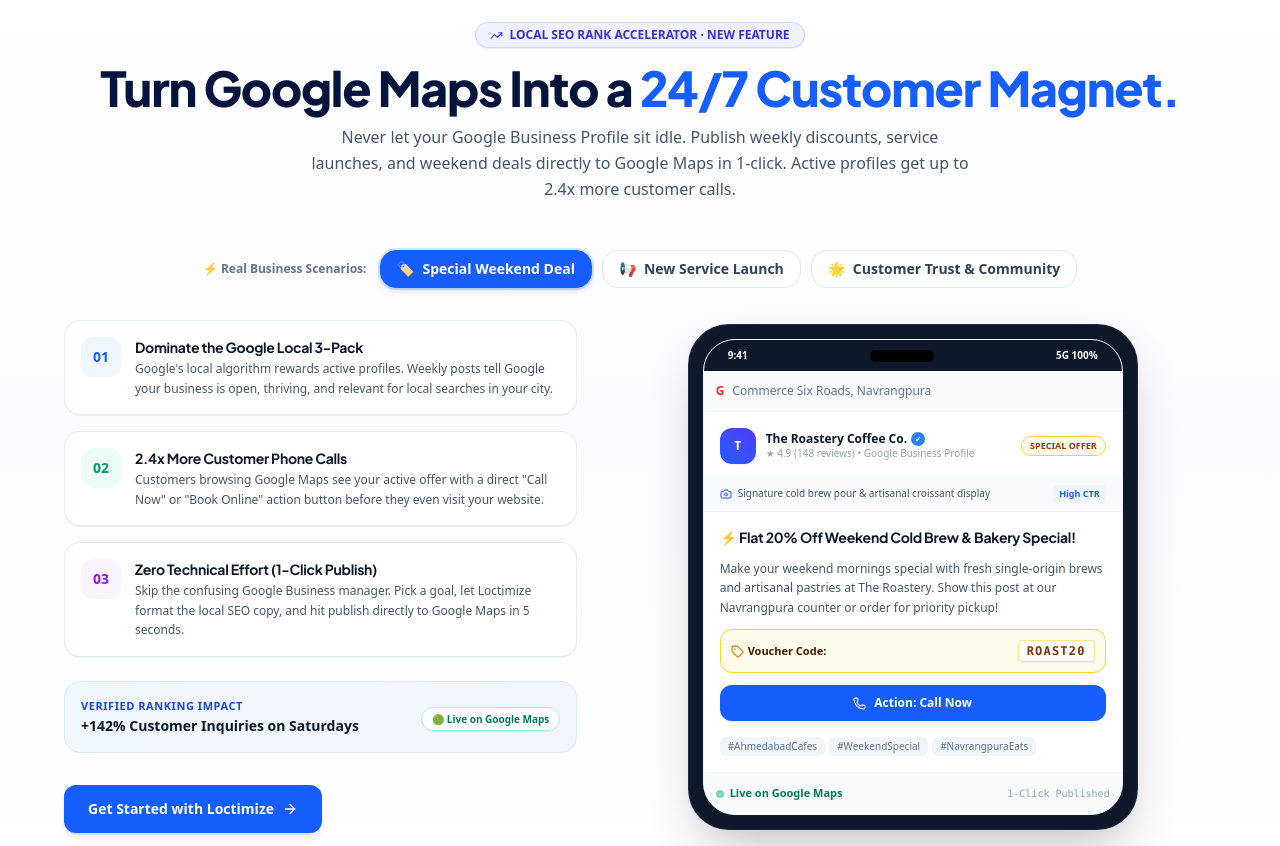
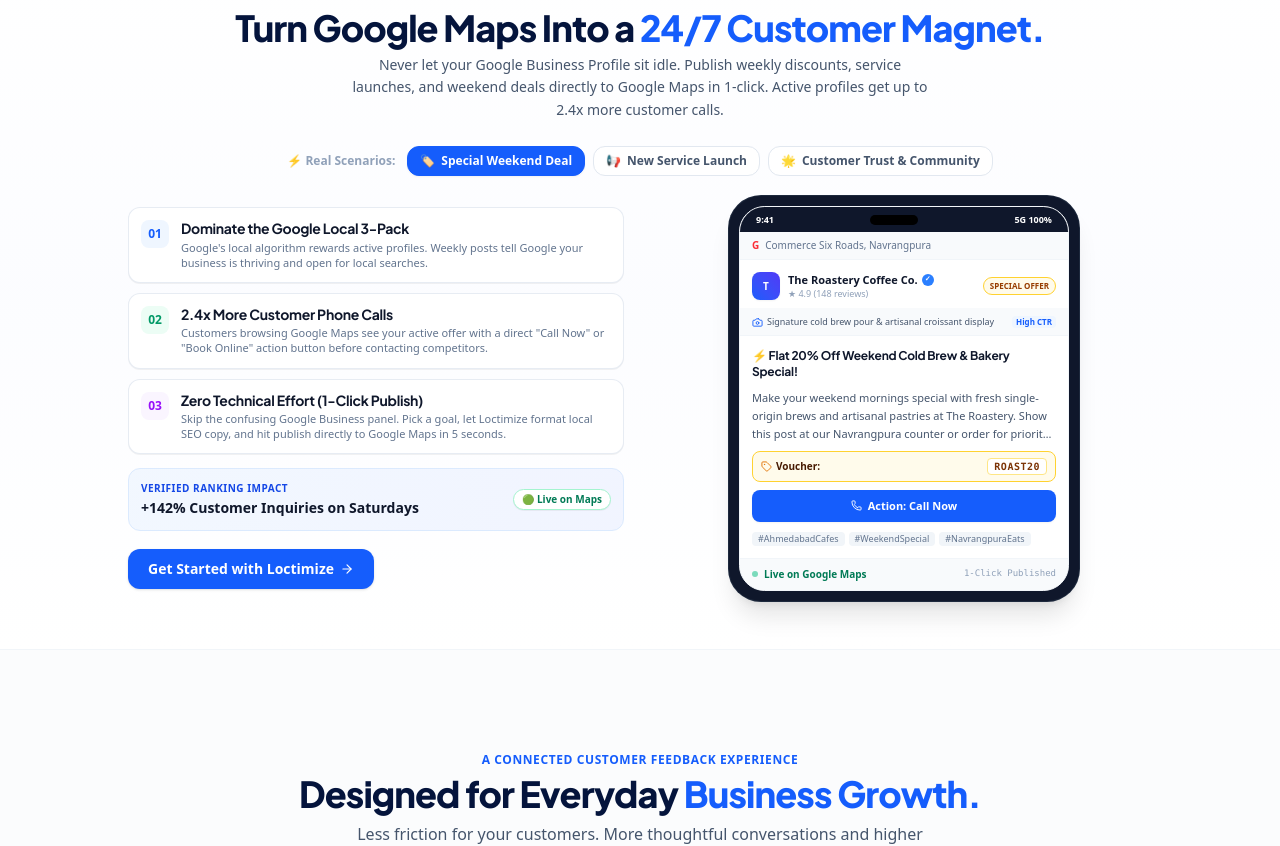
Before and after one commit to student-smi/google-review-, a React (Vite) app: page / in a window 1280 px wide. Shown: the part 6051-6897 px from the top of the page. Built offline with nearby package versions, Linux system fonts and the light colour scheme.

Commit message:
fix(landing): make Google Posts showcase section compact and viewport-friendly for standard laptop screens

```diff
--- a/src/pages/LandingPage.tsx
+++ b/src/pages/LandingPage.tsx
@@ -1259,25 +1259,25 @@ export function LandingPage() {
         whileInView="visible"
         viewport={{ once: true, amount: 0.15 }}
         variants={fadeInUp}
-        className="scroll-mt-20 py-16 sm:py-20 lg:py-24 px-4 sm:px-6 lg:px-8 bg-gradient-to-b from-white via-indigo-50/25 to-white border-t border-slate-100 flex items-center justify-center"
+        className="scroll-mt-20 py-8 sm:py-10 lg:py-12 px-4 sm:px-6 lg:px-8 bg-gradient-to-b from-white via-indigo-50/20 to-white border-t border-slate-100 flex items-center justify-center"
       >
-        <div className="max-w-6xl w-full">
-          <div className="text-center mb-10 sm:mb-12">
-            <div className="inline-flex items-center gap-1.5 bg-indigo-50 border border-indigo-200/80 rounded-full px-3.5 py-1 text-xs font-bold text-indigo-700 mb-3 shadow-2xs">
-              <TrendingUp size={13} className="text-indigo-600" />
+        <div className="max-w-5xl w-full">
+          <div className="text-center mb-5 sm:mb-6">
+            <div className="inline-flex items-center gap-1.5 bg-indigo-50 border border-indigo-200/80 rounded-full px-3 py-0.5 text-[11px] font-bold text-indigo-700 mb-2 shadow-2xs">
+              <TrendingUp size={12} className="text-indigo-600" />
               <span>LOCAL SEO RANK ACCELERATOR · NEW FEATURE</span>
             </div>
-            <h2 className="text-3xl sm:text-4xl lg:text-5xl font-extrabold text-[#04143c] tracking-tight mt-1 mb-3">
+            <h2 className="text-2xl sm:text-3xl lg:text-4xl font-extrabold text-[#04143c] tracking-tight mt-0.5 mb-1.5">
               Turn Google Maps Into a <span className="text-blue-600">24/7 Customer Magnet.</span>
             </h2>
-            <p className="text-slate-600 text-sm sm:text-base max-w-2xl mx-auto leading-relaxed">
+            <p className="text-slate-600 text-xs sm:text-sm max-w-xl mx-auto leading-relaxed">
               Never let your Google Business Profile sit idle. Publish weekly discounts, service launches, and weekend deals directly to Google Maps in 1-click. Active profiles get up to 2.4x more customer calls.
             </p>
           </div>
 
           {/* Scenario Tabs */}
-          <div className="flex flex-wrap items-center justify-center gap-2.5 mb-8">
-            <span className="text-xs font-bold text-slate-500 mr-1 hidden sm:inline">⚡ Real Business Scenarios:</span>
+          <div className="flex flex-wrap items-center justify-center gap-2 mb-5">
+            <span className="text-xs font-bold text-slate-400 mr-1 hidden sm:inline">⚡ Real Scenarios:</span>
             {googlePostScenarios.map((scenario, sIdx) => {
               const isSelected = activePostScenario === sIdx;
               return (
@@ -1285,10 +1285,10 @@ export function LandingPage() {
                   key={sIdx}
                   type="button"
                   onClick={() => setActivePostScenario(sIdx)}
-                  className={`px-4 py-2 rounded-2xl text-xs sm:text-sm font-bold transition-all flex items-center gap-2 cursor-pointer border ${
+                  className={`px-3 py-1.5 rounded-xl text-xs font-bold transition-all flex items-center gap-1.5 cursor-pointer border ${
                     isSelected
-                      ? 'bg-blue-600 text-white border-blue-600 shadow-md ring-2 ring-blue-500/20'
-                      : 'bg-white text-slate-700 border-slate-200 hover:bg-slate-50 hover:border-slate-300'
+                      ? 'bg-blue-600 text-white border-blue-600 shadow-xs'
+                      : 'bg-white text-slate-600 border-slate-200 hover:bg-slate-50 hover:border-slate-300'
                   }`}
                 >
                   <span>{scenario.categoryIcon}</span>
@@ -1299,110 +1299,108 @@ export function LandingPage() {
           </div>
 
           {/* Interactive 2-Column Showcase */}
-          <div className="grid grid-cols-1 lg:grid-cols-[1.1fr_1.3fr] gap-8 items-center">
+          <div className="grid grid-cols-1 lg:grid-cols-[1.1fr_1.1fr] gap-6 lg:gap-8 items-center">
             {/* Left: Strategic Value & Benefits */}
-            <div className="space-y-6">
-              <div className="space-y-4">
-                <div className="flex items-start gap-3.5 bg-white p-4 rounded-2xl border border-slate-200/80 shadow-2xs">
-                  <div className="w-10 h-10 rounded-xl bg-blue-50 text-blue-600 font-black text-sm flex items-center justify-center shrink-0">
+            <div className="space-y-3.5">
+              <div className="space-y-2.5">
+                <div className="flex items-start gap-3 bg-white p-3 rounded-xl border border-slate-200/80 shadow-2xs">
+                  <div className="w-7 h-7 rounded-lg bg-blue-50 text-blue-600 font-black text-xs flex items-center justify-center shrink-0">
                     01
                   </div>
                   <div>
-                    <h3 className="text-sm font-bold text-slate-900">Dominate the Google Local 3-Pack</h3>
-                    <p className="text-xs text-slate-600 mt-0.5 leading-relaxed">
-                      Google's local algorithm rewards active profiles. Weekly posts tell Google your business is open, thriving, and relevant for local searches in your city.
+                    <h3 className="text-xs sm:text-sm font-bold text-slate-900 leading-tight">Dominate the Google Local 3-Pack</h3>
+                    <p className="text-[11px] text-slate-500 mt-0.5 leading-snug">
+                      Google's local algorithm rewards active profiles. Weekly posts tell Google your business is thriving and open for local searches.
                     </p>
                   </div>
                 </div>
 
-                <div className="flex items-start gap-3.5 bg-white p-4 rounded-2xl border border-slate-200/80 shadow-2xs">
-                  <div className="w-10 h-10 rounded-xl bg-emerald-50 text-emerald-600 font-black text-sm flex items-center justify-center shrink-0">
+                <div className="flex items-start gap-3 bg-white p-3 rounded-xl border border-slate-200/80 shadow-2xs">
+                  <div className="w-7 h-7 rounded-lg bg-emerald-50 text-emerald-600 font-black text-xs flex items-center justify-center shrink-0">
                     02
                   </div>
                   <div>
-                    <h3 className="text-sm font-bold text-slate-900">2.4x More Customer Phone Calls</h3>
-                    <p className="text-xs text-slate-600 mt-0.5 leading-relaxed">
-                      Customers browsing Google Maps see your active offer with a direct "Call Now" or "Book Online" action button before they even visit your website.
+                    <h3 className="text-xs sm:text-sm font-bold text-slate-900 leading-tight">2.4x More Customer Phone Calls</h3>
+                    <p className="text-[11px] text-slate-500 mt-0.5 leading-snug">
+                      Customers browsing Google Maps see your active offer with a direct "Call Now" or "Book Online" action button before contacting competitors.
                     </p>
                   </div>
                 </div>
 
-                <div className="flex items-start gap-3.5 bg-white p-4 rounded-2xl border border-slate-200/80 shadow-2xs">
-                  <div className="w-10 h-10 rounded-xl bg-purple-50 text-purple-600 font-black text-sm flex items-center justify-center shrink-0">
+                <div className="flex items-start gap-3 bg-white p-3 rounded-xl border border-slate-200/80 shadow-2xs">
+                  <div className="w-7 h-7 rounded-lg bg-purple-50 text-purple-600 font-black text-xs flex items-center justify-center shrink-0">
                     03
                   </div>
                   <div>
-                    <h3 className="text-sm font-bold text-slate-900">Zero Technical Effort (1-Click Publish)</h3>
-                    <p className="text-xs text-slate-600 mt-0.5 leading-relaxed">
-                      Skip the confusing Google Business manager. Pick a goal, let Loctimize format the local SEO copy, and hit publish directly to Google Maps in 5 seconds.
+                    <h3 className="text-xs sm:text-sm font-bold text-slate-900 leading-tight">Zero Technical Effort (1-Click Publish)</h3>
+                    <p className="text-[11px] text-slate-500 mt-0.5 leading-snug">
+                      Skip the confusing Google Business panel. Pick a goal, let Loctimize format local SEO copy, and hit publish directly to Google Maps in 5 seconds.
                     </p>
                   </div>
                 </div>
               </div>
 
               {/* Real Impact Metric Card */}
-              <div className="p-4 rounded-2xl bg-gradient-to-r from-blue-50/80 to-indigo-50/80 border border-blue-100 flex items-center justify-between">
+              <div className="p-3 rounded-xl bg-gradient-to-r from-blue-50/80 to-indigo-50/80 border border-blue-100 flex items-center justify-between">
                 <div>
-                  <p className="text-[11px] font-bold uppercase tracking-wider text-blue-700">Verified Ranking Impact</p>
-                  <p className="text-sm font-black text-slate-900 mt-0.5">{googlePostScenarios[activePostScenario].rankImpact}</p>
-                </div>
-                <div className="text-right">
-                  <span className="text-[10px] font-bold bg-white text-emerald-700 border border-emerald-200 px-2.5 py-1 rounded-full shadow-2xs">
-                    🟢 Live on Google Maps
-                  </span>
-                </div>
-              </div>
-
-              <div className="pt-2">
+                  <p className="text-[10px] font-bold uppercase tracking-wider text-blue-700">Verified Ranking Impact</p>
+                  <p className="text-xs sm:text-sm font-black text-slate-900 mt-0.5">{googlePostScenarios[activePostScenario].rankImpact}</p>
+                </div>
+                <span className="text-[10px] font-bold bg-white text-emerald-700 border border-emerald-200 px-2 py-0.5 rounded-full shadow-2xs shrink-0">
+                  🟢 Live on Maps
+                </span>
+              </div>
+
+              <div className="pt-1">
                 <button
                   type="button"
                   onClick={handleCtaClick}
-                  className="bg-blue-600 hover:bg-blue-700 text-white font-bold text-xs sm:text-sm px-6 py-3.5 rounded-xl shadow-md hover:shadow-lg transition inline-flex items-center gap-2 cursor-pointer"
+                  className="bg-blue-600 hover:bg-blue-700 text-white font-bold text-xs sm:text-sm px-5 py-2.5 rounded-xl shadow-sm hover:shadow-md transition inline-flex items-center gap-1.5 cursor-pointer"
                 >
-                  {userLoggedIn ? 'Open Google Posts Studio' : 'Get Started with Loctimize'} <ArrowRight size={16} />
+                  {userLoggedIn ? 'Open Google Posts Studio' : 'Get Started with Loctimize'} <ArrowRight size={14} />
                 </button>
               </div>
             </div>
 
-            {/* Right: Realistic Smartphone Google Maps Post Preview */}
-            <div className="relative mx-auto w-full max-w-md">
+            {/* Right: Realistic Smartphone Google Maps Post Preview (Compact) */}
+            <div className="relative mx-auto w-full max-w-[340px] sm:max-w-[350px]">
               {/* Phone Frame Mockup */}
-              <div className="rounded-[2.5rem] bg-slate-900 p-3 sm:p-3.5 shadow-2xl ring-1 ring-slate-800">
-                <div className="rounded-[2rem] bg-white overflow-hidden border border-slate-100">
+              <div className="rounded-[2rem] bg-slate-900 p-2.5 shadow-xl ring-1 ring-slate-800">
+                <div className="rounded-[1.6rem] bg-white overflow-hidden border border-slate-100">
                   {/* Phone Top Speaker & Camera Notch */}
-                  <div className="bg-slate-900 px-6 py-2 flex items-center justify-between text-white text-[10px] font-bold">
+                  <div className="bg-slate-900 px-4 py-1.5 flex items-center justify-between text-white text-[9px] font-bold">
                     <span>9:41</span>
-                    <div className="w-16 h-3 bg-black rounded-full" />
+                    <div className="w-12 h-2.5 bg-black rounded-full" />
                     <span>5G 100%</span>
                   </div>
 
                   {/* Google Maps Search Bar Mock */}
-                  <div className="bg-slate-50 p-3 border-b border-slate-100 flex items-center gap-2 text-xs text-slate-500">
+                  <div className="bg-slate-50 px-3 py-1.5 border-b border-slate-100 flex items-center gap-1.5 text-[10px] text-slate-500">
                     <span className="text-red-500 font-black">G</span>
                     <span className="truncate">{googlePostScenarios[activePostScenario].businessLocation}</span>
                   </div>
 
                   {/* Business Header in Google Maps */}
-                  <div className="p-4 pb-3 flex items-center justify-between bg-white border-b border-slate-50">
-                    <div className="flex items-center gap-2.5">
-                      <div className="w-9 h-9 rounded-xl bg-gradient-to-tr from-blue-600 to-indigo-600 text-white font-black text-xs flex items-center justify-center shadow-xs">
+                  <div className="p-3 pb-2 flex items-center justify-between bg-white border-b border-slate-50">
+                    <div className="flex items-center gap-2">
+                      <div className="w-7 h-7 rounded-lg bg-gradient-to-tr from-blue-600 to-indigo-600 text-white font-black text-[10px] flex items-center justify-center shadow-xs">
                         {googlePostScenarios[activePostScenario].businessName.charAt(0)}
                       </div>
                       <div>
                         <div className="flex items-center gap-1">
-                          <strong className="text-xs font-bold text-slate-900 leading-tight">
+                          <strong className="text-[11px] font-bold text-slate-900 leading-tight truncate max-w-[150px]">
                             {googlePostScenarios[activePostScenario].businessName}
                           </strong>
-                          <span className="w-3.5 h-3.5 rounded-full bg-blue-500 text-white text-[8px] font-bold flex items-center justify-center" title="Google Verified">
+                          <span className="w-3 h-3 rounded-full bg-blue-500 text-white text-[7px] font-bold flex items-center justify-center shrink-0" title="Google Verified">
                             ✓
                           </span>
                         </div>
-                        <p className="text-[10px] text-slate-400 font-medium">
-                          {googlePostScenarios[activePostScenario].rating} • Google Business Profile
+                        <p className="text-[9px] text-slate-400 font-medium">
+                          {googlePostScenarios[activePostScenario].rating}
                         </p>
                       </div>
                     </div>
-                    <span className={`text-[9px] font-black uppercase px-2 py-0.5 rounded-full border ${
+                    <span className={`text-[8px] font-black uppercase px-1.5 py-0.5 rounded-full border shrink-0 ${
                       googlePostScenarios[activePostScenario].badgeColor === 'amber'
                         ? 'bg-amber-50 text-amber-800 border-amber-300'
                         : googlePostScenarios[activePostScenario].badgeColor === 'blue'
@@ -1414,49 +1412,49 @@ export function LandingPage() {
                   </div>
 
                   {/* Suggested Photo Advice Banner */}
-                  <div className="px-4 py-2 bg-slate-50 border-b border-slate-100 flex items-center justify-between text-[10px] text-slate-600">
-                    <span className="flex items-center gap-1.5 truncate">
-                      <Camera size={12} className="text-blue-600 shrink-0" />
+                  <div className="px-3 py-1.5 bg-slate-50 border-b border-slate-100 flex items-center justify-between text-[9px] text-slate-600">
+                    <span className="flex items-center gap-1 truncate pr-1">
+                      <Camera size={11} className="text-blue-600 shrink-0" />
                       <span className="truncate">{googlePostScenarios[activePostScenario].photoTip}</span>
                     </span>
-                    <span className="text-[9px] font-bold text-blue-600 shrink-0 bg-blue-50 px-1.5 py-0.5 rounded">High CTR</span>
+                    <span className="text-[8px] font-bold text-blue-600 shrink-0 bg-blue-50 px-1 py-0.2 rounded">High CTR</span>
                   </div>
 
                   {/* Post Content */}
-                  <div className="p-4 space-y-3">
-                    <h4 className="font-bold text-sm text-slate-900 leading-snug">
+                  <div className="p-3 space-y-2">
+                    <h4 className="font-bold text-xs text-slate-900 leading-snug">
                       {googlePostScenarios[activePostScenario].headline}
                     </h4>
-                    <p className="text-xs text-slate-600 leading-relaxed">
+                    <p className="text-[11px] text-slate-600 leading-relaxed line-clamp-3">
                       {googlePostScenarios[activePostScenario].summary}
                     </p>
 
                     {/* Coupon Code Pill */}
                     {googlePostScenarios[activePostScenario].couponCode && (
-                      <div className="flex items-center justify-between p-2.5 rounded-xl bg-amber-50 border border-amber-300 text-xs text-amber-950 font-semibold">
-                        <span className="flex items-center gap-1 text-[11px]">
-                          <Tag size={13} className="text-amber-600" /> Voucher Code:
+                      <div className="flex items-center justify-between p-1.5 px-2 rounded-lg bg-amber-50 border border-amber-300 text-[10px] text-amber-950 font-semibold">
+                        <span className="flex items-center gap-1">
+                          <Tag size={11} className="text-amber-600" /> Voucher:
                         </span>
-                        <span className="font-mono font-black tracking-widest text-amber-900 bg-white px-2 py-0.5 rounded border border-amber-200 shadow-2xs">
+                        <span className="font-mono font-black tracking-wider text-amber-900 bg-white px-1.5 py-0.2 rounded border border-amber-200">
                           {googlePostScenarios[activePostScenario].couponCode}
                         </span>
                       </div>
                     )}
 
                     {/* Google Action Button */}
-                    <div className="p-2.5 rounded-xl bg-blue-600 text-white font-bold text-xs flex items-center justify-center gap-2 shadow-xs">
+                    <div className="p-2 rounded-lg bg-blue-600 text-white font-bold text-[11px] flex items-center justify-center gap-1.5 shadow-xs">
                       {googlePostScenarios[activePostScenario].ctaType === 'Call Now' ? (
-                        <Phone size={13} />
+                        <Phone size={11} />
                       ) : (
-                        <Globe size={13} />
+                        <Globe size={11} />
                       )}
                       <span>Action: {googlePostScenarios[activePostScenario].ctaType}</span>
                     </div>
 
                     {/* Hashtags */}
-                    <div className="flex flex-wrap gap-1 pt-1">
+                    <div className="flex flex-wrap gap-1 pt-0.5">
                       {googlePostScenarios[activePostScenario].hashtags.map((tag, tIdx) => (
-                        <span key={tIdx} className="text-[10px] text-slate-500 bg-slate-100 px-2 py-0.5 rounded-md font-medium">
+                        <span key={tIdx} className="text-[9px] text-slate-500 bg-slate-100 px-1.5 py-0.2 rounded font-medium">
                           {tag}
                         </span>
                       ))}
@@ -1464,12 +1462,12 @@ export function LandingPage() {
                   </div>
 
                   {/* Mock Phone Footer Action */}
-                  <div className="p-3 bg-slate-50 border-t border-slate-100 flex items-center justify-between text-[11px]">
+                  <div className="p-2 px-3 bg-slate-50 border-t border-slate-100 flex items-center justify-between text-[10px]">
                     <span className="flex items-center gap-1.5 text-emerald-700 font-bold">
-                      <span className="w-2 h-2 rounded-full bg-emerald-500 animate-pulse" />
+                      <span className="w-1.5 h-1.5 rounded-full bg-emerald-500 animate-pulse" />
                       <span>Live on Google Maps</span>
                     </span>
-                    <span className="text-slate-400 font-mono text-[10px]">1-Click Published</span>
+                    <span className="text-slate-400 font-mono text-[9px]">1-Click Published</span>
                   </div>
                 </div>
               </div>
```
